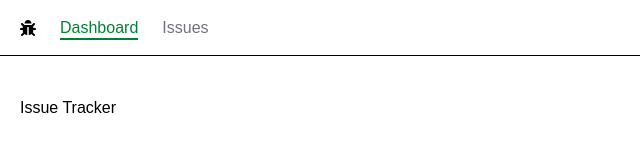
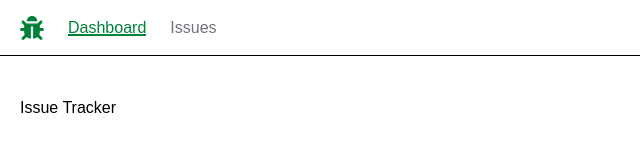
Before and after one commit to RavinduChamodWickramage/Issue-Tracker-NextJS, a Next.js app: page / in a window 1280 px wide. Shown: the top 160 px of the page, without its empty margins (0-640 px from the left). Built offline with nearby package versions, Linux system fonts and the light colour scheme; what @radix-ui/themes would draw is missing.

Commit message:
style[navbar]: update styling for NavBar component

```diff
--- a/app/NavBar.tsx
+++ b/app/NavBar.tsx
@@ -15,29 +15,31 @@ const NavBar = () => {
 
   return (
     <nav className="flex space-x-6 border-b mb-5 px-5 h-14 items-center">
-      <Link href="/">
+      <Link href="/" className="text-2xl text-green-700">
         <FaBug />
       </Link>
       <ul className="flex space-x-6">
         {links.map((link) => (
-          <Link
-            key={link.href}
-            href={link.href}
-            className={
+          <li key={link.href} className="relative group">
+            <Link href={link.href} className="relative">
+              <span
+                className={`transition-colors duration-300 ${
                   link.href === currentPath
-                ? "text-green-700 hover:text-green-900 group relative transition-colors duration-300"
-                : "text-zinc-500 hover:text-zinc-900 group relative transition-colors duration-300"
-            }
+                    ? "text-green-700 hover:text-green-900"
+                    : "text-zinc-500 hover:text-zinc-900"
+                }`}
               >
                 {link.label}
+              </span>
               <span
                 className={`absolute left-0 bottom-0 h-0.5 transition-all duration-300 ${
                   link.href === currentPath
                     ? "w-full bg-green-700"
-                  : "w-0 group-hover:w-full bg-zinc-900"
+                    : "w-0 bg-zinc-900 group-hover:w-full"
                 }`}
               ></span>
             </Link>
+          </li>
         ))}
       </ul>
     </nav>
```
Lines whose indentation alone changed are shown as unchanged.
